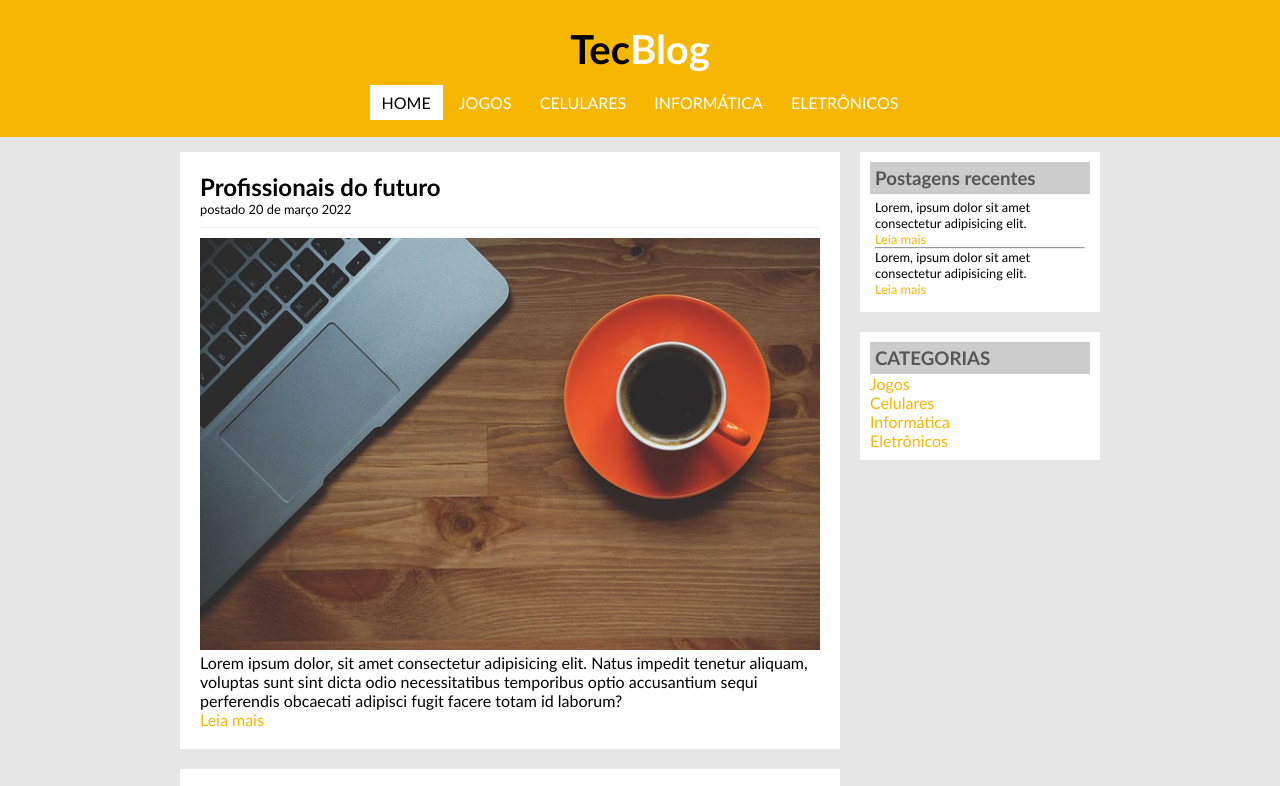
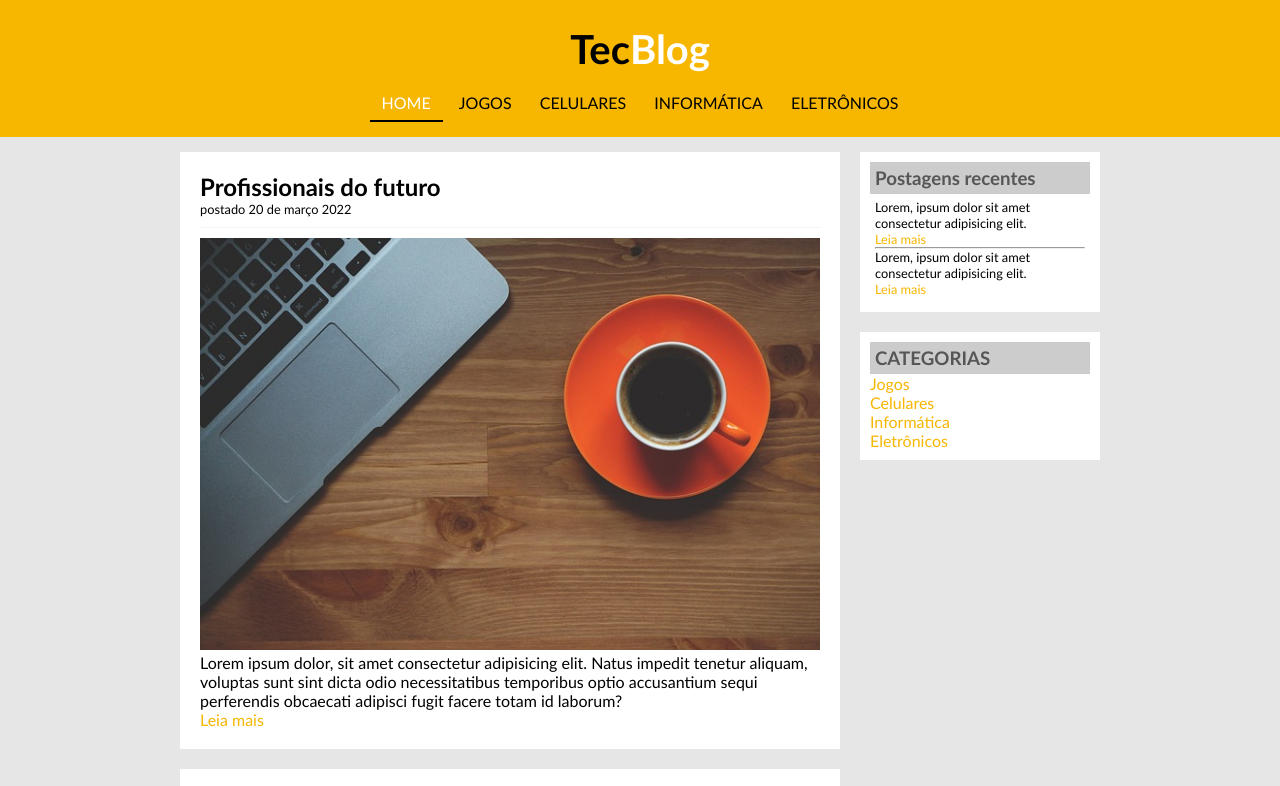
Before and after one commit to araujoleonardo310/TecBlog, a plain HTML site: page index.html in a window 1280 px wide. In both pictures the pointer is over the link "HOME". Shown: the top 786 px of the page. Drawn offline with Linux system fonts and the light colour scheme.

Commit message:
Alteração de interetividade no menu

```diff
--- a/css/style.css
+++ b/css/style.css
@@ -93,14 +93,15 @@ a:hover {
 }
 
 #area-cabecalho a:link, #area-cabecalho a:visited {
-    color: #fff;
+    color: rgb(0, 0, 0);
     padding: 8px 12px;
     text-decoration: none;
+
 }
 
 #area-cabecalho a:hover {
-    color: #000;
-    background: #fff;
+    color: #fff;
+    border-bottom: 2px solid rgb(0, 0, 0);
 }
 
 /*
```
Also changed, not shown: 1 other file.
